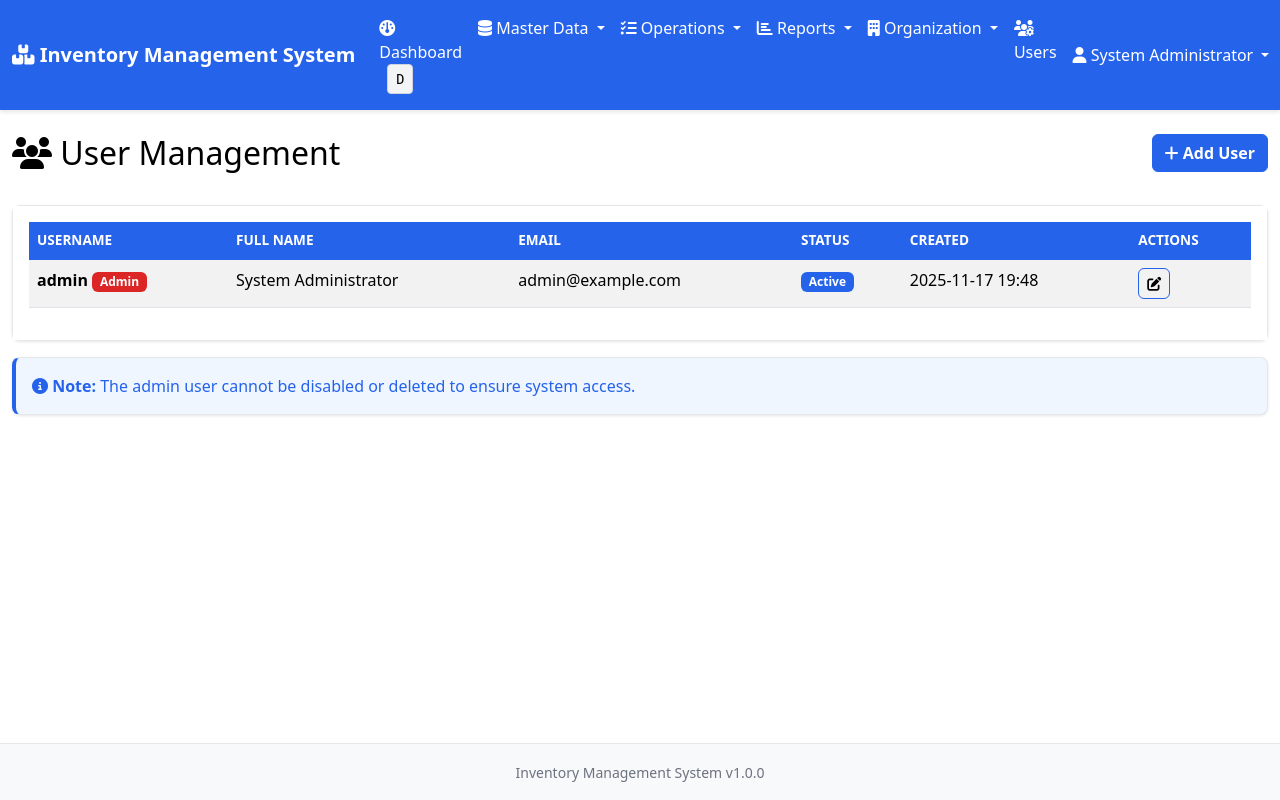
After one commit to vladutzeloo/inventory-management, a Flask app: page /users/ in a window 1280 px wide. The commit adds this page. Run offline with Flask 3, Linux system fonts and the light colour scheme; a user stored in the database is signed in; data comes from the database, SQL or seed files in the repository; some libraries are stand-ins or nearby versions.

Commit message:
Add session timeout security and user management interface
Security Improvements:
- Implement 1-hour inactivity timeout with automatic logout
- Add warning notification 5 minutes before logout
- Track user activity (mouse, keyboard, scroll, touch events)
- Change default session lifetime from 24 hours to 1 hour
- Remove insecure admin credentials display from login page

User Management Features:
- Add web-based user management interface (admin-only)
- Create, edit, and delete user accounts via web UI
- Toggle user active/inactive status
- Admin user protection (cannot be deleted or disabled)
- Self-deletion prevention for logged-in user
- Password change functionality in edit interface
- Comprehensive user listing with status indicators

Files Modified:
- config.py: Update session configuration, add inactivity timeout
- templates/auth/login.html: Remove default credentials hint
- templates/base.html: Add inactivity tracking JavaScript, add Users menu
- app.py: Register users blueprint
- routes/users.py: New user management routes
- templates/users/*.html: New user management templates

This addresses security concerns by removing hardcoded credential hints
and implementing proper session timeout mechanisms.

```diff
--- a/inventory-management/app.py
+++ b/inventory-management/app.py
@@ -68,7 +68,7 @@ def create_app(config_name='default'):
 
     # Register blueprints
     from routes import auth, dashboard, materials, items, locations, bins
-    from routes import receipts, transfers, adjustments, scraps, reports, organization, imports
+    from routes import receipts, transfers, adjustments, scraps, reports, organization, imports, users
 
     app.register_blueprint(auth.bp)
     app.register_blueprint(dashboard.bp)
@@ -83,6 +83,7 @@ def create_app(config_name='default'):
     app.register_blueprint(reports.bp, url_prefix='/reports')
     app.register_blueprint(organization.bp, url_prefix='/organization')
     app.register_blueprint(imports.bp, url_prefix='/imports')
+    app.register_blueprint(users.bp, url_prefix='/users')
 
     # Root route
     @app.route('/')
--- a/inventory-management/config.py
+++ b/inventory-management/config.py
@@ -36,8 +36,11 @@ class Config:
     SQLALCHEMY_ECHO = os.environ.get('DEBUG', 'False').lower() == 'true'
 
     # Session
-    SESSION_LIFETIME_HOURS = int(os.environ.get('SESSION_LIFETIME_HOURS', '24'))
+    SESSION_LIFETIME_HOURS = int(os.environ.get('SESSION_LIFETIME_HOURS', '1'))
     PERMANENT_SESSION_LIFETIME = timedelta(hours=SESSION_LIFETIME_HOURS)
+
+    # Inactivity timeout (in minutes)
+    SESSION_INACTIVITY_TIMEOUT = int(os.environ.get('SESSION_INACTIVITY_TIMEOUT', '60'))
 
     # File uploads
     MAX_UPLOAD_SIZE_MB = int(os.environ.get('MAX_UPLOAD_SIZE_MB', '16'))
--- /dev/null
+++ b/inventory-management/routes/users.py
@@ -0,0 +1,156 @@
+"""
+User management routes
+"""
+from flask import Blueprint, render_template, request, redirect, url_for, flash
+from flask_login import login_required, current_user
+from models import db, User
+from functools import wraps
+
+bp = Blueprint('users', __name__, url_prefix='/users')
+
+
+def admin_required(f):
+    """Decorator to require admin user"""
+    @wraps(f)
+    def decorated_function(*args, **kwargs):
+        # For now, we'll check if the user is 'admin'
+        # In a more sophisticated system, you'd have a role-based system
+        if current_user.username != 'admin':
+            flash('You do not have permission to access this page.', 'danger')
+            return redirect(url_for('dashboard.index'))
+        return f(*args, **kwargs)
+    return decorated_function
+
+
+@bp.route('/')
+@login_required
+@admin_required
+def index():
+    """List all users"""
+    users = User.query.order_by(User.created_at.desc()).all()
+    return render_template('users/index.html', users=users)
+
+
+@bp.route('/add', methods=['GET', 'POST'])
+@login_required
+@admin_required
+def add():
+    """Add a new user"""
+    if request.method == 'POST':
+        username = request.form.get('username', '').strip()
+        full_name = request.form.get('full_name', '').strip()
+        email = request.form.get('email', '').strip()
+        password = request.form.get('password', '').strip()
+        password_confirm = request.form.get('password_confirm', '').strip()
+
+        # Validation
+        if not username:
+            flash('Username is required.', 'danger')
+            return redirect(url_for('users.add'))
+
+        if not password:
+            flash('Password is required.', 'danger')
+            return redirect(url_for('users.add'))
+
+        if password != password_confirm:
+            flash('Passwords do not match.', 'danger')
+            return redirect(url_for('users.add'))
+
+        # Check if username already exists
+        existing_user = User.query.filter_by(username=username).first()
+        if existing_user:
+            flash(f'Username "{username}" already exists.', 'danger')
+            return redirect(url_for('users.add'))
+
+        # Create new user
+        user = User(
+            username=username,
+            full_name=full_name,
+            email=email,
+            active=True
+        )
+        user.set_password(password)
+
+        db.session.add(user)
+        db.session.commit()
+
+        flash(f'User "{username}" created successfully.', 'success')
+        return redirect(url_for('users.index'))
+
+    return render_template('users/add.html')
+
+
+@bp.route('/<int:user_id>/edit', methods=['GET', 'POST'])
+@login_required
+@admin_required
+def edit(user_id):
+    """Edit user details"""
+    user = User.query.get_or_404(user_id)
+
+    if request.method == 'POST':
+        full_name = request.form.get('full_name', '').strip()
+        email = request.form.get('email', '').strip()
+        password = request.form.get('password', '').strip()
+        password_confirm = request.form.get('password_confirm', '').strip()
+
+        # Update user details
+        user.full_name = full_name
+        user.email = email
+
+        # Update password if provided
+        if password:
+            if password != password_confirm:
+                flash('Passwords do not match.', 'danger')
+                return redirect(url_for('users.edit', user_id=user_id))
+            user.set_password(password)
+
+        db.session.commit()
+        flash(f'User "{user.username}" updated successfully.', 'success')
+        return redirect(url_for('users.index'))
+
+    return render_template('users/edit.html', user=user)
+
+
+@bp.route('/<int:user_id>/toggle_active', methods=['POST'])
+@login_required
+@admin_required
+def toggle_active(user_id):
+    """Toggle user active status"""
+    user = User.query.get_or_404(user_id)
+
+    # Prevent disabling the admin user
+    if user.username == 'admin':
+        flash('Cannot disable the admin user.', 'danger')
+        return redirect(url_for('users.index'))
+
+    user.active = not user.active
+    db.session.commit()
+
+    status = 'activated' if user.active else 'deactivated'
+    flash(f'User "{user.username}" {status} successfully.', 'success')
+    return redirect(url_for('users.index'))
+
+
+@bp.route('/<int:user_id>/delete', methods=['POST'])
+@login_required
+@admin_required
+def delete(user_id):
+    """Delete a user"""
+    user = User.query.get_or_404(user_id)
+
+    # Prevent deleting the admin user
+    if user.username == 'admin':
+        flash('Cannot delete the admin user.', 'danger')
+        return redirect(url_for('users.index'))
+
+    # Prevent deleting yourself
+    if user.id == current_user.id:
+        flash('Cannot delete your own account.', 'danger')
+        return redirect(url_for('users.index'))
+
+    username = user.username
+    db.session.delete(user)
+    db.session.commit()
+
+    flash(f'User "{username}" deleted successfully.', 'success')
+    return redirect(url_for('users.index'))
--- a/inventory-management/templates/auth/login.html
+++ b/inventory-management/templates/auth/login.html
@@ -26,9 +26,6 @@
                     </button>
                 </form>
             </div>
-            <div class="card-footer text-center text-muted">
-                <small>Default: admin / admin123</small>
-            </div>
         </div>
     </div>
 </div>
--- a/inventory-management/templates/base.html
+++ b/inventory-management/templates/base.html
@@ -71,6 +71,13 @@
                             <li><a class="dropdown-item" href="{{ url_for('organization.providers') }}"><i class="fas fa-truck"></i> Providers</a></li>
                         </ul>
                     </li>
+                    {% if current_user.username == 'admin' %}
+                    <li class="nav-item">
+                        <a class="nav-link" href="{{ url_for('users.index') }}">
+                            <i class="fas fa-users-cog"></i> Users
+                        </a>
+                    </li>
+                    {% endif %}
                 </ul>
                 <ul class="navbar-nav">
                     <li class="nav-item dropdown">
@@ -123,6 +130,83 @@
             });
         });
     </script>
+
+    {% if current_user.is_authenticated %}
+    <script>
+        // Session inactivity timeout - Auto logout after 1 hour of inactivity
+        (function() {
+            const INACTIVITY_TIMEOUT = 60 * 60 * 1000; // 60 minutes in milliseconds
+            const WARNING_TIME = 5 * 60 * 1000; // Show warning 5 minutes before logout
+            let inactivityTimer;
+            let warningTimer;
+            let warningShown = false;
+
+            function resetTimer() {
+                // Clear existing timers
+                clearTimeout(inactivityTimer);
+                clearTimeout(warningTimer);
+                warningShown = false;
+
+                // Set warning timer (5 minutes before logout)
+                warningTimer = setTimeout(function() {
+                    if (!warningShown) {
+                        warningShown = true;
+                        showWarning();
+                    }
+                }, INACTIVITY_TIMEOUT - WARNING_TIME);
+
+                // Set logout timer
+                inactivityTimer = setTimeout(function() {
+                    logout();
+                }, INACTIVITY_TIMEOUT);
+            }
+
+            function showWarning() {
+                // Create warning toast/alert
+                const warningDiv = document.createElement('div');
+                warningDiv.id = 'inactivity-warning';
+                warningDiv.className = 'alert alert-warning alert-dismissible fade show position-fixed top-0 start-50 translate-middle-x mt-3';
+                warningDiv.style.zIndex = '9999';
+                warningDiv.style.minWidth = '300px';
+                warningDiv.innerHTML = `
+                    <strong><i class="fas fa-clock"></i> Inactivity Warning</strong><br>
+                    You will be logged out in 5 minutes due to inactivity.
+                    <button type="button" class="btn-close" data-bs-dismiss="alert"></button>
+                `;
+                document.body.appendChild(warningDiv);
+
+                // Remove warning on any activity
+                const removeWarning = function() {
+                    const warning = document.getElementById('inactivity-warning');
+                    if (warning) {
+                        warning.remove();
+                    }
+                };
+
+                // Activity will reset timer and remove warning
+                document.addEventListener('mousemove', removeWarning, { once: true });
+                document.addEventListener('keypress', removeWarning, { once: true });
+                document.addEventListener('click', removeWarning, { once: true });
+            }
+
+            function logout() {
+                // Redirect to logout page
+                window.location.href = "{{ url_for('auth.logout') }}";
+            }
+
+            // Events that reset the inactivity timer
+            const events = ['mousedown', 'mousemove', 'keypress', 'scroll', 'touchstart', 'click'];
+
+            events.forEach(function(event) {
+                document.addEventListener(event, resetTimer, true);
+            });
+
+            // Start the timer when page loads
+            resetTimer();
+        })();
+    </script>
+    {% endif %}
+
     {% block scripts %}{% endblock %}
 </body>
 </html>
--- /dev/null
+++ b/inventory-management/templates/users/index.html
@@ -0,0 +1,103 @@
+{% extends "base.html" %}
+
+{% block title %}User Management - {{ app_name }}{% endblock %}
+
+{% block content %}
+<div class="row mb-4">
+    <div class="col">
+        <h2><i class="fas fa-users"></i> User Management</h2>
+    </div>
+    <div class="col-auto">
+        <a href="{{ url_for('users.add') }}" class="btn btn-primary">
+            <i class="fas fa-plus"></i> Add User
+        </a>
+    </div>
+</div>
+
+<div class="card">
+    <div class="card-body">
+        <div class="table-responsive">
+            <table class="table table-striped table-hover">
+                <thead>
+                    <tr>
+                        <th>Username</th>
+                        <th>Full Name</th>
+                        <th>Email</th>
+                        <th>Status</th>
+                        <th>Created</th>
+                        <th>Actions</th>
+                    </tr>
+                </thead>
+                <tbody>
+                    {% if users %}
+                        {% for user in users %}
+                        <tr>
+                            <td>
+                                <strong>{{ user.username }}</strong>
+                                {% if user.username == 'admin' %}
+                                <span class="badge bg-danger">Admin</span>
+                                {% endif %}
+                            </td>
+                            <td>{{ user.full_name or '-' }}</td>
+                            <td>{{ user.email or '-' }}</td>
+                            <td>
+                                {% if user.active %}
+                                <span class="badge bg-success">Active</span>
+                                {% else %}
+                                <span class="badge bg-secondary">Inactive</span>
+                                {% endif %}
+                            </td>
+                            <td>{{ user.created_at.strftime('%Y-%m-%d %H:%M') if user.created_at else '-' }}</td>
+                            <td>
+                                <div class="btn-group btn-group-sm" role="group">
+                                    <a href="{{ url_for('users.edit', user_id=user.id) }}"
+                                       class="btn btn-outline-primary" title="Edit">
+                                        <i class="fas fa-edit"></i>
+                                    </a>
+
+                                    {% if user.username != 'admin' %}
+                                    <form method="POST" action="{{ url_for('users.toggle_active', user_id=user.id) }}"
+                                          style="display: inline;">
+                                        <input type="hidden" name="csrf_token" value="{{ csrf_token() }}"/>
+                                        <button type="submit"
+                                                class="btn btn-outline-{% if user.active %}warning{% else %}success{% endif %}"
+                                                title="{% if user.active %}Deactivate{% else %}Activate{% endif %}"
+                                                onclick="return confirm('Are you sure you want to {% if user.active %}deactivate{% else %}activate{% endif %} this user?');">
+                                            <i class="fas fa-{% if user.active %}ban{% else %}check{% endif %}"></i>
+                                        </button>
+                                    </form>
+
+                                    <form method="POST" action="{{ url_for('users.delete', user_id=user.id) }}"
+                                          style="display: inline;">
+                                        <input type="hidden" name="csrf_token" value="{{ csrf_token() }}"/>
+                                        <button type="submit"
+                                                class="btn btn-outline-danger"
+                                                title="Delete"
+                                                onclick="return confirm('Are you sure you want to delete this user? This action cannot be undone.');">
+                                            <i class="fas fa-trash"></i>
+                                        </button>
+                                    </form>
+                                    {% endif %}
+                                </div>
+                            </td>
+                        </tr>
+                        {% endfor %}
+                    {% else %}
+                        <tr>
+                            <td colspan="6" class="text-center text-muted">
+                                No users found.
+                            </td>
+                        </tr>
+                    {% endif %}
+                </tbody>
+            </table>
+        </div>
+    </div>
+</div>
+
+<div class="mt-3">
+    <div class="alert alert-info">
+        <i class="fas fa-info-circle"></i> <strong>Note:</strong> The admin user cannot be disabled or deleted to ensure system access.
+    </div>
+</div>
+{% endblock %}
```
Also changed, not shown: inventory-management/templates/users/add.html (added, +81 -0 lines), inventory-management/templates/users/edit.html (added, +107 -0 lines).
